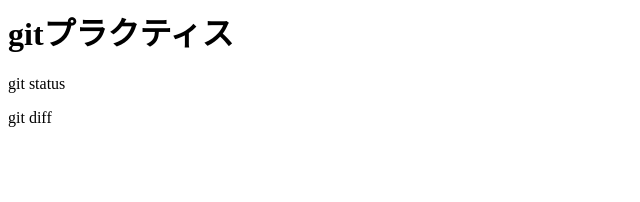
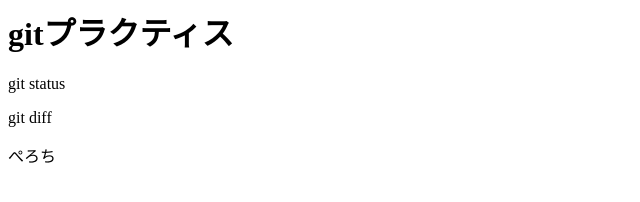
Before and after one commit to bananakale/git_tutorial, a plain HTML site: page index.html in a window 1280 px wide. Shown: the full height of the page, 0-640 px from the left. Drawn offline with Linux system fonts and the light colour scheme.

Commit message:
ぺろちの追加

```diff
--- a/index.html
+++ b/index.html
@@ -1,3 +1,4 @@
 <h1>gitプラクティス</h1>
 <p>git status</p>
 <p>git diff</p>
+<p>ぺろち</p>
```
